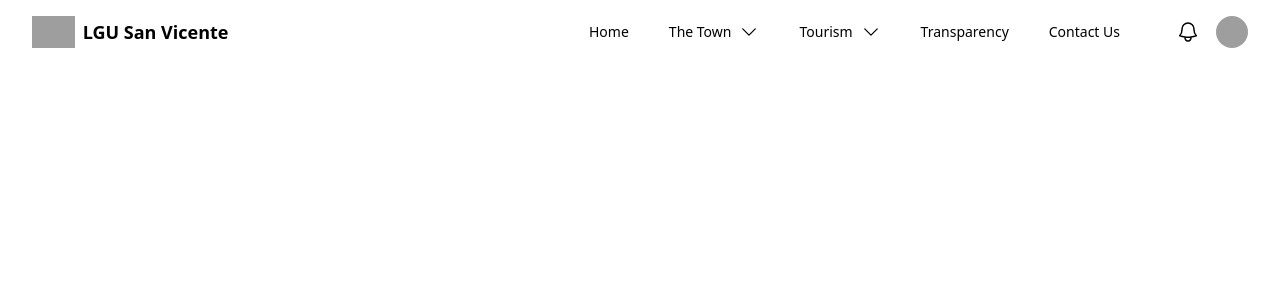
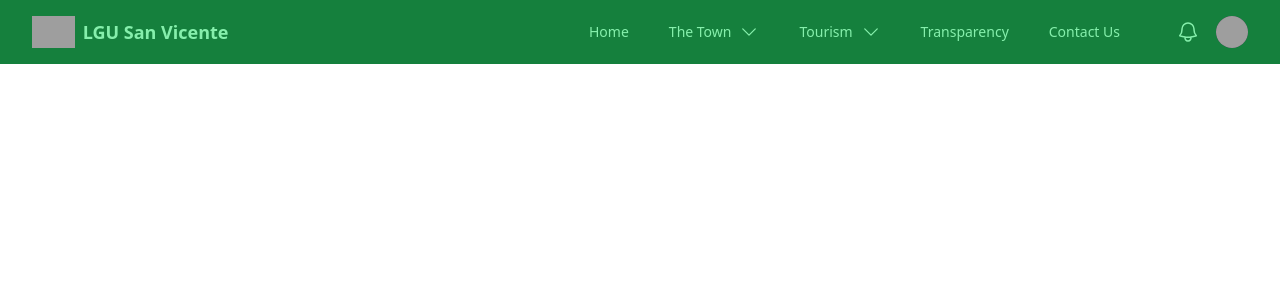
Before and after one commit to aechano/Vicenture-SAD, a React (Create React App) app: page / in a window 1280 px wide. Shown: the top 300 px of the page. Built offline with nearby package versions, Linux system fonts and the light colour scheme; grey boxes are pictures that could not be loaded.

Commit message:
- fixed colors gone.

```diff
--- a/tailwind.config.js
+++ b/tailwind.config.js
@@ -6,11 +6,11 @@ module.exports = {
       fontFamily: {
         'open-sans': ['"Open Sans"'],
       },
-    },
-    colors: {
-      'lgu-green' :'#2D5F2E',
-      'lgu-lime'  :'#B5F8B6',
-      'lgu-yellow':'#FFE77B',
+      colors: {
+        'lgu-green' :'#2D5F2E',
+        'lgu-lime'  :'#B5F8B6',
+        'lgu-yellow':'#FFE77B',
+      },
     },
   },
   plugins: [],
```
